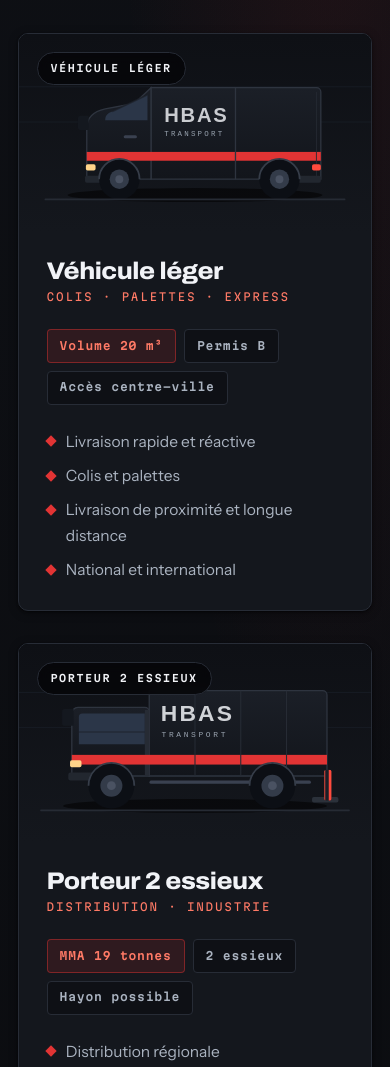
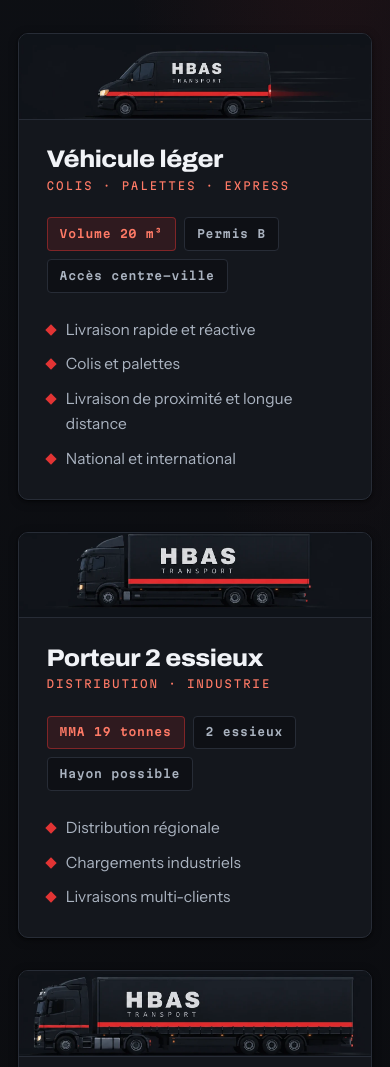
Before and after one commit to OVBKI/hbas-transport, a plain HTML site: page index.html in a window 390 px wide. Shown: the part 5320-6387 px from the top of the page. Drawn offline with Linux system fonts and the light colour scheme.

Commit message:
Visuels réels de la flotte à la place des illustrations
Les trois rendus fournis remplacent les illustrations SVG. Ils ont été
découpés depuis la planche unique livrée par le client.

Découpe
- Détection automatique des trois panneaux (profil de luminance de la marge
  gauche) puis de l'emprise de chaque véhicule (variance verticale par
  colonne : le fond est lisse, le véhicule ne l'est pas).
- Cadre commun 1255 × 307 px. Les écarts de taille sont conservés : le
  semi-remorque occupe plus de place dans son cadre que l'utilitaire.
- Quand la découpe déborde d'un panneau, le manque est comblé avec le fond du
  panneau plutôt que recadré — une première version coupait les roues du
  semi-remorque.
- Export WebP (12–21 Ko) avec repli JPEG via <picture>.

Mise en page des cartes
- Les visuels font ~4:1 : une colonne d'image à côté du texte les aurait
  recadrés par les côtés et tronqué les véhicules. La bande passe donc en
  pleine largeur au-dessus du texte, au ratio natif exact — aucun recadrage.
- Le texte se répartit sur deux colonnes, sinon les deux tiers droits de la
  carte restaient vides.
- Sur mobile, ratio natif conservé (véhicule entier plutôt que gros plan
  tronqué) et pastille masquée : elle répétait le titre placé juste dessous et
  passait par-dessus le véhicule.
- Le fond des visuels (#11141A → #161A20) est repris par .rig__media : la
  jonction avec la carte est invisible.

Vérifié : aucune erreur console, aucun contenu coupé sur 3 pages × 7 largeurs,
structure et accessibilité conformes, contrastes WCAG AA, 9 tests fonctionnels
au vert.

Co-Authored-By: Claude Opus 4.8 <noreply@anthropic.com>
Claude-Session: https://claude.ai/code/session_01868zPf4vVd7ngMtswVQ3Tb

```diff
--- a/assets/css/styles.css
+++ b/assets/css/styles.css
@@ -657,9 +657,12 @@ a:hover { color: #FFA694; }
    --------------------------------------------------------------- */
 .fleet { display: grid; gap: clamp(2rem, 4vw, 3.5rem); }
 
+/* Les visuels de la flotte sont des profils très larges (~4:1). Une colonne
+   d'image à côté du texte les recadrerait par les côtés et couperait les
+   véhicules : la bande pleine largeur les montre entiers, à leur échelle
+   relative — un semi doit dominer un utilitaire. */
 .rig {
-  display: grid; gap: 0;
-  grid-template-columns: minmax(0, 1.05fr) minmax(0, .95fr);
+  display: block;
   background: var(--surface);
   border: 1px solid var(--line);
   border-radius: var(--radius-lg);
@@ -672,10 +675,18 @@ a:hover { color: #FFA694; }
   transform: translateY(-3px);
   border-color: rgba(226,52,52,.4);
 }
-.rig:nth-child(even) .rig__media { order: 2; }
 
-.rig__media { position: relative; background: var(--deep); }
-.rig__media img { width: 100%; height: 100%; object-fit: cover; min-height: 260px; }
+.rig__media {
+  position: relative;
+  aspect-ratio: 1255 / 307;          /* ratio natif des visuels : aucun recadrage */
+  /* reprend le dégradé de fond des visuels : la jonction avec la carte
+     reste invisible même si le cadrage laisse une marge */
+  background: linear-gradient(180deg, #11141A, #161A20);
+  border-bottom: 1px solid var(--line);
+}
+.rig__media img, .rig__media picture {
+  display: block; width: 100%; height: 100%; object-fit: cover;
+}
 .rig__badge {
   position: absolute; top: 1.1rem; left: 1.1rem;
   background: rgba(5,6,8,.82); color: var(--txt);
@@ -685,9 +696,24 @@ a:hover { color: #FFA694; }
   letter-spacing: .16em; text-transform: uppercase;
   padding: .45rem .8rem; border-radius: 100px;
 }
+/* La carte occupant toute la largeur, le texte se répartit sur deux colonnes :
+   identité et caractéristiques à gauche, usages à droite. En une seule
+   colonne, les deux tiers droits de la carte resteraient vides. */
 .rig__body {
-  padding: clamp(1.7rem, 3vw, 2.8rem);
-  display: flex; flex-direction: column; justify-content: center;
+  padding: clamp(1.7rem, 3vw, 2.6rem);
+  display: grid;
+  grid-template-columns: minmax(0, 1fr) minmax(0, 1fr);
+  column-gap: clamp(1.5rem, 4vw, 4rem);
+  align-items: start;
+}
+.rig__body > h3,
+.rig__body > .rig__tag,
+.rig__body > .rig__specs { grid-column: 1; }
+.rig__body > ul { grid-column: 2; grid-row: 1 / span 3; align-self: center; }
+
+@media (max-width: 720px) {
+  .rig__body { grid-template-columns: 1fr; }
+  .rig__body > ul { grid-column: 1; grid-row: auto; }
 }
 .rig__body h3 {
   font-size: clamp(1.5rem, 1.15rem + 1.3vw, 2.2rem);
@@ -697,7 +723,8 @@ a:hover { color: #FFA694; }
   font-family: var(--mono); font-size: .68rem; letter-spacing: .16em;
   text-transform: uppercase; color: var(--red-lt); margin-bottom: 1.4rem;
 }
-.rig__specs { display: flex; flex-wrap: wrap; gap: .5rem; margin-bottom: 1.5rem; }
+.rig__specs { display: flex; flex-wrap: wrap; gap: .5rem; margin-bottom: 0; }
+@media (max-width: 720px) { .rig__specs { margin-bottom: 1.5rem; } }
 .rig__specs span {
   font-family: var(--mono); font-size: .7rem; font-weight: 600;
   letter-spacing: .07em; color: var(--txt-2);
@@ -717,10 +744,12 @@ a:hover { color: #FFA694; }
   content: ""; width: 8px; height: 8px; margin-top: .55rem; flex: none;
   background: var(--red); transform: rotate(45deg);
 }
-@media (max-width: 900px) {
-  .rig { grid-template-columns: 1fr; }
-  .rig:nth-child(even) .rig__media { order: 0; }
-  .rig__media img { min-height: 0; }
+/* Sur mobile on garde le ratio natif : la bande est basse, mais le véhicule
+   est vu ENTIER. Un recadrage plus haut coupait l'avant et l'arrière.
+   La pastille est masquée : elle répète le titre placé juste en dessous et
+   passait par-dessus le véhicule sur une bande aussi courte. */
+@media (max-width: 720px) {
+  .rig__badge { display: none; }
 }
 
 .fleet__note {
--- a/index.html
+++ b/index.html
@@ -318,8 +318,12 @@
       <article class="rig" data-reveal="zoom">
         <div class="rig__media">
           <span class="rig__badge">Véhicule léger</span>
-          <img src="assets/img/vehicule-leger.svg" width="800" height="450" loading="lazy" decoding="async"
-               alt="Véhicule utilitaire léger 20 m³ de HBAS TRANSPORT pour la livraison de colis et palettes">
+          <picture>
+            <source srcset="assets/img/vehicule-leger.webp" type="image/webp">
+            <img src="assets/img/vehicule-leger.jpg" width="1255" height="307"
+                 loading="lazy" decoding="async"
+                 alt="Utilitaire léger 20 m³ aux couleurs de HBAS TRANSPORT, vu de profil, pour la livraison de colis et de palettes">
+          </picture>
         </div>
         <div class="rig__body">
           <h3>Véhicule léger</h3>
@@ -341,8 +345,12 @@
       <article class="rig" data-reveal="zoom">
         <div class="rig__media">
           <span class="rig__badge">Porteur 2 essieux</span>
-          <img src="assets/img/porteur-19t.svg" width="800" height="450" loading="lazy" decoding="async"
-               alt="Porteur 2 essieux MMA 19 tonnes de HBAS TRANSPORT pour la distribution régionale">
+          <picture>
+            <source srcset="assets/img/porteur-19t.webp" type="image/webp">
+            <img src="assets/img/porteur-19t.jpg" width="1255" height="307"
+                 loading="lazy" decoding="async"
+                 alt="Porteur 2 essieux 19 tonnes aux couleurs de HBAS TRANSPORT, vu de profil, pour la distribution régionale">
+          </picture>
         </div>
         <div class="rig__body">
           <h3>Porteur 2 essieux</h3>
@@ -363,8 +371,12 @@
       <article class="rig" data-reveal="zoom">
         <div class="rig__media">
           <span class="rig__badge">Semi-remorque 3 essieux</span>
-          <img src="assets/img/semi-40t.svg" width="800" height="450" loading="lazy" decoding="async"
-               alt="Semi-remorque 3 essieux MMA 40 tonnes de HBAS TRANSPORT pour le transport longue distance">
+          <picture>
+            <source srcset="assets/img/semi-40t.webp" type="image/webp">
+            <img src="assets/img/semi-40t.jpg" width="1255" height="307"
+                 loading="lazy" decoding="async"
+                 alt="Semi-remorque 3 essieux 40 tonnes aux couleurs de HBAS TRANSPORT, vu de profil, pour le transport longue distance">
+          </picture>
         </div>
         <div class="rig__body">
           <h3>Semi-remorque 3 essieux</h3>
```
Also changed, not shown: assets/img/porteur-19t.jpg (added), assets/img/porteur-19t.svg (deleted), assets/img/porteur-19t.webp (added), assets/img/semi-40t.jpg (added), assets/img/semi-40t.svg (deleted), assets/img/semi-40t.webp (added), assets/img/vehicule-leger.jpg (added), assets/img/vehicule-leger.svg (deleted), assets/img/vehicule-leger.webp (added), 1 other file.
